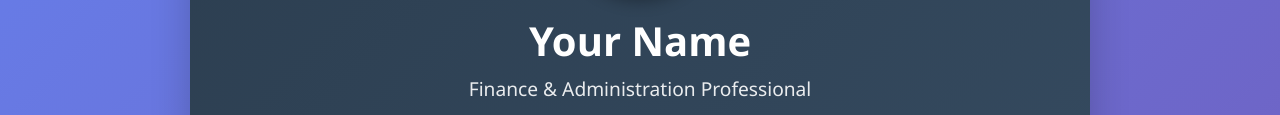
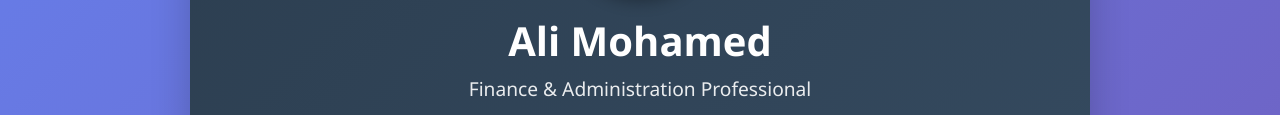
Before and after one commit to shxhil/vappa_CV, a plain HTML site: page index.html in a window 1280 px wide. Shown: the part 213-328 px from the top of the page. Drawn offline with nearby package versions, Linux system fonts and the light colour scheme.

Commit message:
name correct

```diff
--- a/index.html
+++ b/index.html
@@ -131,7 +131,7 @@
     <div class="resume-container">
         <div class="header-section">
 <img src="vappa_profile.jpg" class="profile-img">
-            <h1>Your Name</h1>
+            <h1>Ali Mohamed</h1>
             <p>Finance & Administration Professional</p>
         </div>
 
```
